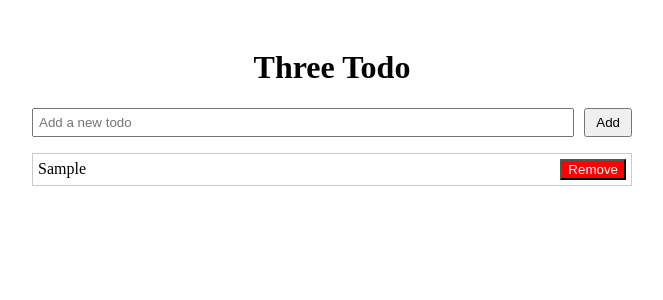
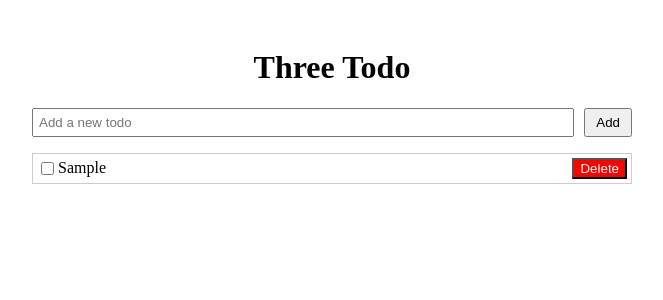
Before and after one commit to pei-pay/todo-three, a Nuxt app: page / in a window 1280 px wide. Both pictures are taken after typing "Sample" into the empty fields and a click on the button "Add". Shown: the top 300 px of the page, without its empty margins (308-971 px from the left). Built offline with nearby package versions, Linux system fonts and the light colour scheme.

Commit message:
feat: update and complete todo

```diff
--- a/app.vue
+++ b/app.vue
@@ -1,7 +1,8 @@
 <script lang="ts">
-interface Todo {
+export interface Todo {
   id: number;
   title: string;
+  isCompleted: boolean
 }
 </script>
 
@@ -14,12 +15,21 @@ const addTodo = () => {
   const todo: Todo = {
     id: todos.value.length + 1,
     title: newTodoTitle.value.trim(),
+    isCompleted: false
   };
   todos.value.push(todo);
   newTodoTitle.value = '';
 };
 
-const removeTodo = (id: number) => {
+const updateTodoTitle = (id: number, title: string) => {
+  todos.value = todos.value.map(todo => todo.id === id ? {...todo, title} : todo)
+};
+const updateTodoCompletedStatus = (id: number, isCompleted: boolean) => {
+  console.log('isCompleted', isCompleted)
+  todos.value = todos.value.map(todo => todo.id === id ? {...todo, isCompleted} : todo)
+  console.log('test', todos.value)
+};
+const deleteTodo = (id: number) => {
   const index = todos.value.findIndex(todo => todo.id === id);
   if (index !== -1) {
     todos.value.splice(index, 1);
@@ -35,10 +45,11 @@ const removeTodo = (id: number) => {
       <button @click="addTodo">Add</button>
     </div>
     <ul>
-      <li v-for="todo in todos" :key="todo.id">
-        <span>{{ todo.title }}</span>
-        <button @click="removeTodo(todo.id)">Remove</button>
-      </li>
+      <TodoItem
+        v-for="todo in todos" :key="todo.id"
+        :todo="todo"
+        @handle-update="updateTodoTitle" @handle-update-completed-status="updateTodoCompletedStatus" @handle-delete="deleteTodo"
+      />
     </ul>
   </div>
 </template>
@@ -73,19 +84,5 @@ h1 {
 ul {
   list-style: none;
   padding: 0;
-
-  li {
-    display: flex;
-    align-items: center;
-    justify-content: space-between;
-    padding: 5px;
-    border: 1px solid #ccc;
-    margin-bottom: 5px;
-
-    button {
-      background-color: red;
-      color: white;
-    }
-  }
 }
 </style>
--- /dev/null
+++ b/components/TodoItem.vue
@@ -0,0 +1,79 @@
+<script setup lang="ts">
+import { Todo } from 'app.vue';
+
+interface Props {
+  todo: Todo
+}
+interface Emits {
+  (e: 'handleUpdateTitle', id: number, title: string): void,
+  (e: 'handleUpdateCompletedStatus', id: number, isCompleted: boolean): void
+  (e: 'handleDelete', id: number): void
+}
+const props = defineProps<Props>()
+const emit = defineEmits<Emits>()
+
+const isUpdating = ref(false);
+const updatingTitle = ref(props.todo.title);
+
+const handleUpdateSave = () => {
+  emit('handleUpdateTitle', props.todo.id, updatingTitle.value);
+  isUpdating.value = false;
+}
+const handleUpdateReset = () => {
+  updatingTitle.value = props.todo.title;
+  isUpdating.value = false;
+}
+</script>
+
+<template>
+  <li class="todo-item">
+    <input
+      :value="todo.isCompleted" type="checkbox"
+      @change="$emit('handleUpdateCompletedStatus', todo.id,  !todo.isCompleted)"
+    >
+    <input
+      v-if="isUpdating"
+      v-model="updatingTitle"
+      type="text"
+      @keyup.enter="handleUpdateSave"
+      @blur="handleUpdateReset"
+    >
+    <span
+      v-else
+      :class="{ completed: todo.isCompleted }"
+      @click="isUpdating = true"
+    >
+      {{ todo.title }}
+    </span>
+    <button @click="$emit('handleDelete', todo.id)">Delete</button>
+  </li>
+</template>
+
+<style lang="scss">
+li.todo-item {
+  display: flex;
+  align-items: center;
+  justify-content: space-between;
+  border: 1px solid #ccc;
+  padding: 4px;
+  input[type="checkbox"] {
+    margin-right: 4px;
+  }
+  input[type="text"] {
+    border: none;
+    width: 100%;
+    padding: 4px;
+  }
+  span {
+    width: 100%;
+    &.completed {
+      text-decoration: line-through;
+    }
+  }
+  button {
+    margin-left: 4px;
+    background-color: red;
+    color: white;
+  }
+}
+</style>
```
